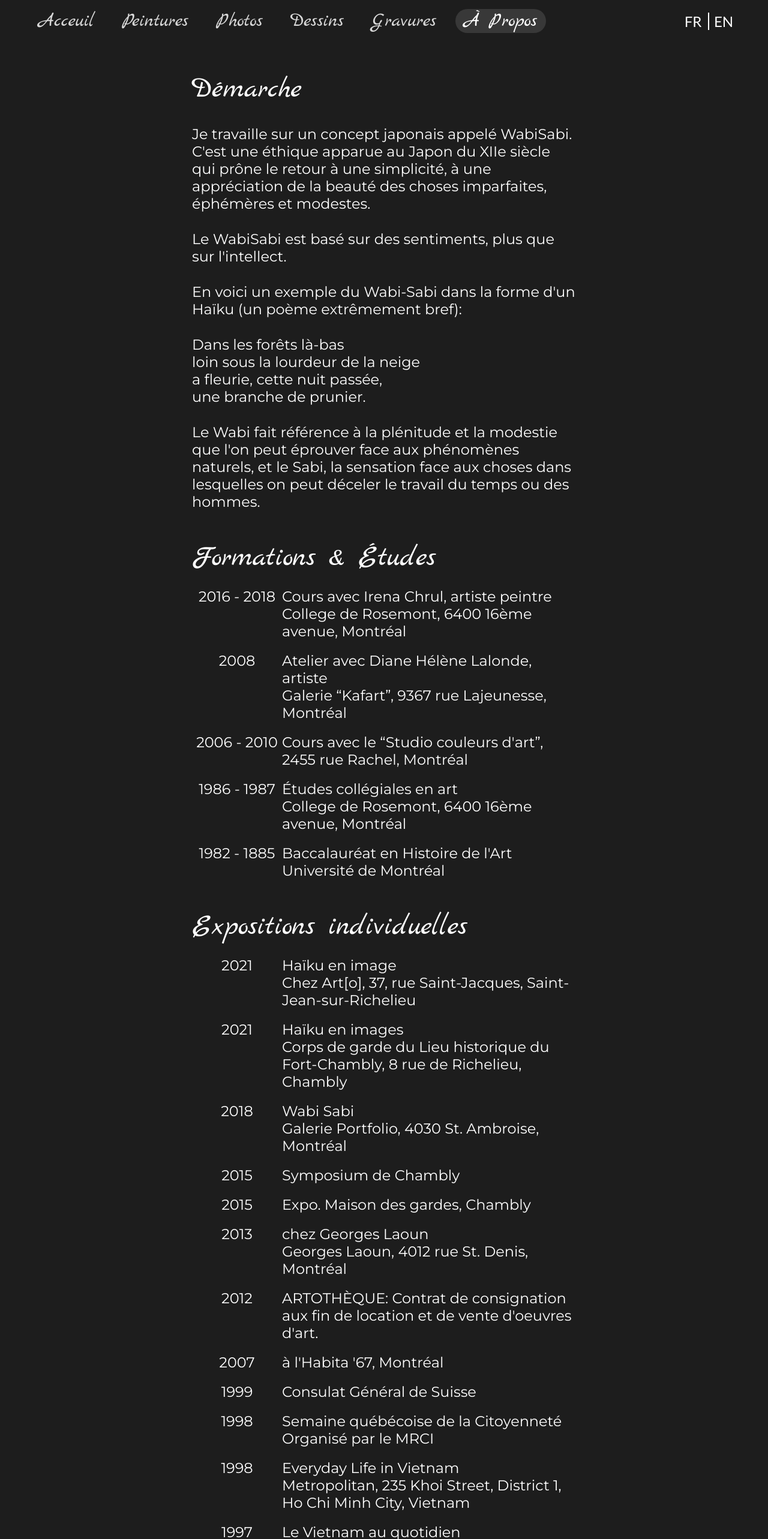
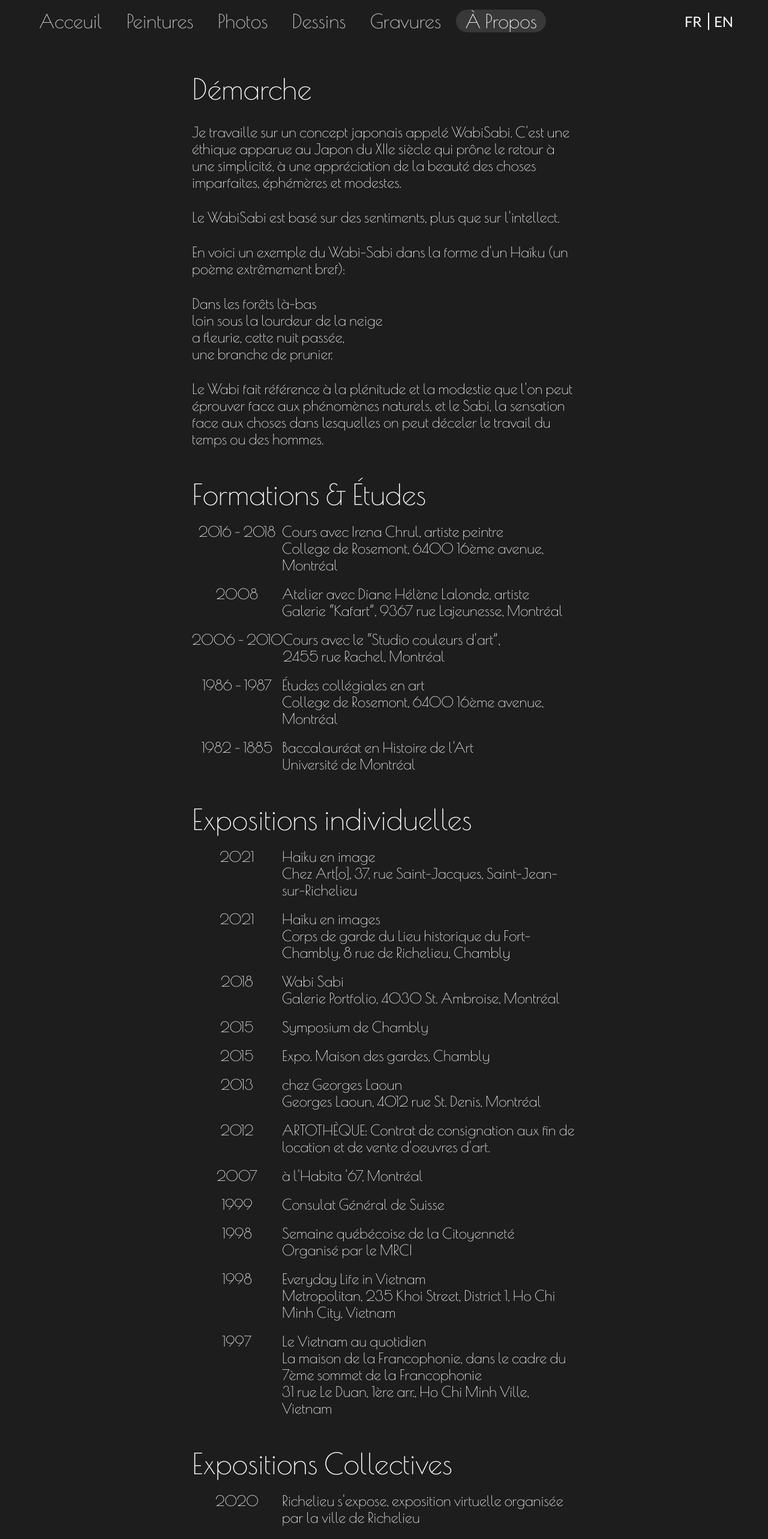
Before and after one commit to LongWyrsch/margrith-wyrsch, a Next.js app: page /about in a window 1280 px wide. Shown: the top 2566 px of the page at 60% size. Built offline with nearby package versions, Linux system fonts and the light colour scheme; some icons are missing.

Commit message:
Change all used fonts to Poiret One

```diff
--- a/components/Navbar.tsx
+++ b/components/Navbar.tsx
@@ -7,9 +7,13 @@ import React, { useContext } from 'react'
 import styles from './Navbar.module.css'
 
 import { Montserrat } from 'next/font/google'
+import { poiretOne } from '@/utlis/fonts'
+
+
 const montserrat = Montserrat({
 	subsets: ['latin'],
 })
+
 
 const Navbar = () => {
 	const route = useRouter()
@@ -45,7 +49,7 @@ const Navbar = () => {
 					{/* <Link className={activeClass('/testimonies')} href="/testimonies">{sections.testimonies}</Link> */}
 					<Link className={activeClass('/about')} href="/about">{sections.about}</Link>
 			</div>
-			<div className={`${styles.languageContact} ${montserrat.className}`}>
+			<div className={`${styles.languageContact} ${poiretOne.className}`}>
 				<div className={styles.gmail} onClick={copyContent}>
 					<Icon icon="mdi:gmail" width={40} />
 					<div className={styles.gmailTooltip}>
--- a/pages/_app.tsx
+++ b/pages/_app.tsx
@@ -1,6 +1,6 @@
 import { LanguageContextType } from '@/commonTypes'
 import '@/styles/globals.css'
-import { marckScript } from '@/utlis/fonts'
+import { poiretOne } from '@/utlis/fonts'
 import type { AppProps } from 'next/app'
 import Head from 'next/head'
 import { createContext, useState } from 'react'
@@ -19,7 +19,7 @@ export default function App({ Component, pageProps }: AppProps) {
 				<meta name="viewport" content="width=device-width, initial-scale=1" />
 				<link rel="icon" href="" />
 			</Head>
-			<main className={marckScript.className}>
+			<main className={poiretOne.className}>
 				<Layout>
 					<Component {...pageProps} />
 				</Layout>
--- a/pages/about.tsx
+++ b/pages/about.tsx
@@ -4,6 +4,7 @@ import { LanguageContext } from '@/pages/_app'
 import { aboutFR, aboutEN } from '@/translations'
 import { montserrat } from '@/utlis/fonts'
 import { marckScript } from '@/utlis/fonts'
+import { poiretOne } from '@/utlis/fonts'
 
 
 
@@ -14,8 +15,8 @@ const About = () => {
 	const about = language==='FR'? aboutFR : aboutEN
 
   return (
-    <div className={`${styles.aboutWrapper} ${montserrat.className}`}>
-      <div className={`${styles.title} ${marckScript.className}`}>{about.demarche}</div>
+    <div className={`${styles.aboutWrapper} ${poiretOne.className}`}>
+      <div className={`${styles.title} ${poiretOne.className}`}>{about.demarche}</div>
       <div className={styles.paragraph}>{about.d1}</div>
       <div className={styles.paragraph}>{about.d2}</div>
       <div className={styles.paragraph}>{about.d3}</div>
@@ -26,7 +27,7 @@ const About = () => {
         <div >{about.d4l4}</div>
       </div>
       <div className={styles.paragraph}>{about.d5}</div>
-      <div className={`${styles.title} ${marckScript.className}`}>{about.etudes}</div>
+      <div className={`${styles.title} ${poiretOne.className}`}>{about.etudes}</div>
       <div className={styles.item}>
         <div className={styles.dates}>2016 - 2018</div><div>{about.etudes11}<br/>{about.etudes12}</div>
       </div>
@@ -42,7 +43,7 @@ const About = () => {
       <div className={styles.item}>
         <div className={styles.dates}>1982 - 1885</div><div>{about.etudes51}<br/>{about.etudes52}</div>
       </div>
-      <div className={`${styles.title} ${marckScript.className}`}>{about.expoIndividuelles}</div>
+      <div className={`${styles.title} ${poiretOne.className}`}>{about.expoIndividuelles}</div>
       <div className={styles.item}>
         <div className={styles.dates}>2021</div><div>{about.expoInd11}<br/>{about.expoInd12}</div>
       </div>
@@ -79,7 +80,7 @@ const About = () => {
       <div className={styles.item}>
         <div className={styles.dates}>1997</div><div>{about.expoInd121}<br/>{about.expoInd122}<br/>{about.expoInd123}</div>
       </div>
-      <div className={`${styles.title} ${marckScript.className}`}>{about.expoCollectives}</div>
+      <div className={`${styles.title} ${poiretOne.className}`}>{about.expoCollectives}</div>
       <div className={styles.item}>
         <div className={styles.dates}>2020</div><div>{about.expoCol11}</div>
       </div>
@@ -98,12 +99,12 @@ const About = () => {
       <div className={styles.item}>
         <div className={styles.dates}>1992</div><div>{about.expoCol61}<br/>{about.expoCol62}<br/>{about.expoCol63}</div>
       </div>
-      <div className={`${styles.title} ${marckScript.className}`}>Collections:</div>
+      <div className={`${styles.title} ${poiretOne.className}`}>Collections:</div>
       <div>{about.collections}:</div>
       <br/>
       <div className={styles.item}>{about.coll1}</div>
       <div className={styles.item}>{about.coll2}</div>
-      <div className={`${styles.title} ${marckScript.className}`}>{about.publications}</div>
+      <div className={`${styles.title} ${poiretOne.className}`}>{about.publications}</div>
       <div className={styles.item}>
         <div className={styles.dates}>2015</div><div>{about.pub1}</div>
       </div>
--- a/utlis/fonts.ts
+++ b/utlis/fonts.ts
@@ -2,6 +2,7 @@ import { Montserrat } from 'next/font/google'
 import { Dancing_Script } from 'next/font/google'
 import { Caveat } from 'next/font/google'
 import { Marck_Script } from 'next/font/google'
+import { Poiret_One } from 'next/font/google'
 export const montserrat = Montserrat({
 	subsets: ['latin'],
 })
@@ -15,3 +16,7 @@ export const marckScript = Marck_Script({
 	subsets: ['latin'],
 	weight: '400'
 })
+export const poiretOne = Poiret_One({
+	subsets: ['latin'],
+	weight: '400'
+})
```
Also changed, not shown: pages/drawings.tsx (+5 -6 lines).
